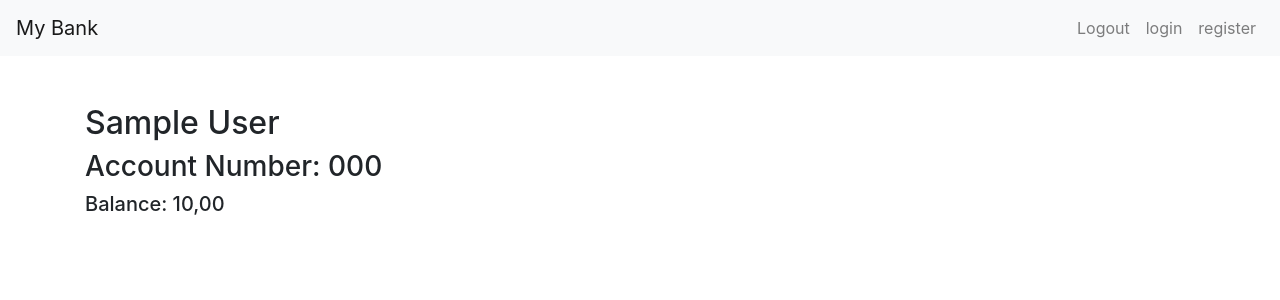
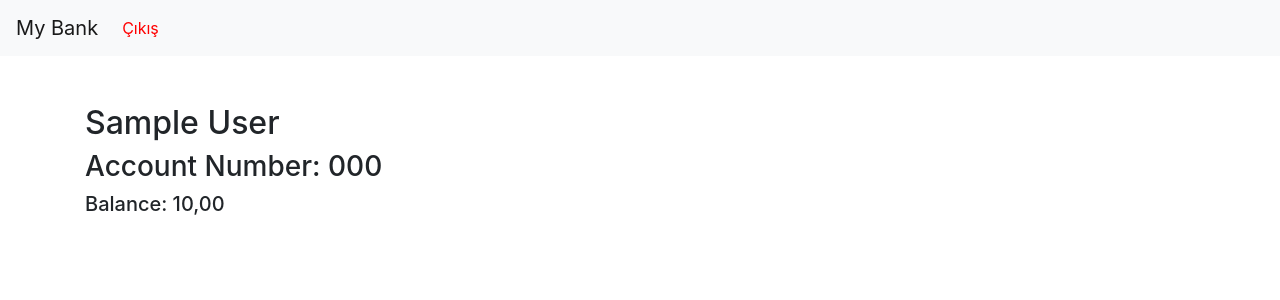
Before and after one commit to FerhatTetik/Basic-Django-Project, a Django app: page /account-details/ in a window 1280 px wide. Shown: the top 300 px of the page. Run offline with Django 5.2, Linux system fonts and the light colour scheme; a user stored in the database is signed in; tables that the repository leaves empty hold one stand-in row (values such as "Sample post"); some libraries are stand-ins or nearby versions.

Commit message:
kullanıcı giriş entegrasyonu yapıldı

```diff
--- a/accounts/templates/account_details.html
+++ b/accounts/templates/account_details.html
@@ -10,27 +10,31 @@
     <!-- Navbar -->
     <nav class="navbar navbar-expand-lg navbar-light bg-light">
         <a class="navbar-brand" href="#">My Bank</a>
-        <div class="collapse navbar-collapse" id="navbarNav">
-            <ul class="navbar-nav ml-auto">
-                <li class="nav-item">
-                    <a class="nav-link" href="{% url "logout" %}">Logout</a>
-                </li>
-                <li class="nav-item">
-                    <a class="nav-link" href="{% url "login" %}">login</a>
-                </li>
-                <li class="nav-item">
-                    <a class="nav-link" href="{% url "register" %}">register</a>
-                </li>
+        <div class="collapse navbar-collapse">
+            <ul class="navbar-nav">
+                {% if  user.is_authenticated %}
+                    <li class="nav-item">
+                        <a style="color: red;" class="nav-link" href="{% url "logout" %}">Çıkış</a>
+                    </li>
+                {% else %}
+                    <li class="nav-item">
+                        <a class="nav-link" href="{% url "login" %}">Giriş Yapınız</a>
+                    </li>
+                {% endif %}
             </ul>
         </div>
     </nav>
-
+    {% if  user.is_authenticated %}
     <!-- Main Content -->
     <div class="container mt-5">
         <h2>{{ user.first_name }} {{ user.last_name }}</h2>
         <h3>Account Number: {{ account_number }}</h3>
         <h5>Balance: {{ balance }}</h5>
     </div>
+    {% else %}
+    <h1>Giriş yapmanız gerekmektedir!</h1>
+    <a class="nav-link" href="{% url "login" %}">Giriş Yapınız</a>
+    {% endif %}
     <script src="https://code.jquery.com/jquery-3.5.1.slim.min.js"></script>
     <script src="https://cdn.jsdelivr.net/npm/@popperjs/core@2.9.3/dist/umd/popper.min.js"></script>
     <script src="https://stackpath.bootstrapcdn.com/bootstrap/4.5.2/js/bootstrap.min.js"></script>
--- a/accounts/urls.py
+++ b/accounts/urls.py
@@ -5,4 +5,5 @@ urlpatterns = [
     path("login/", views.login_request,name="login"),
     path("logout/", views.logout_request,name="logout"),
     path("register/", views.register_request,name="register"),
+    path('account-details/', views.account_details, name='account_details'),
 ]
--- a/accounts/views.py
+++ b/accounts/views.py
@@ -12,6 +12,7 @@ def home(request):
     # }
     return render(request, 'home.html')
 
+@login_required
 def account_details(request):
     user = request.user
     account = user.bankaccount  # Assuming one-to-one relationship with User
@@ -40,10 +41,6 @@ def login_request(request):
 def register_request(request):
     return render(request, "register.html")
 
-
-def register_request(request):
-    return render(request, "register.html")
-
 @login_required
 def logout_request(request):
     logout(request)
```
Also changed, not shown: accounts/templates/home.html (+13 -9 lines), accounts/templates/login.html (+4 -10 lines).
